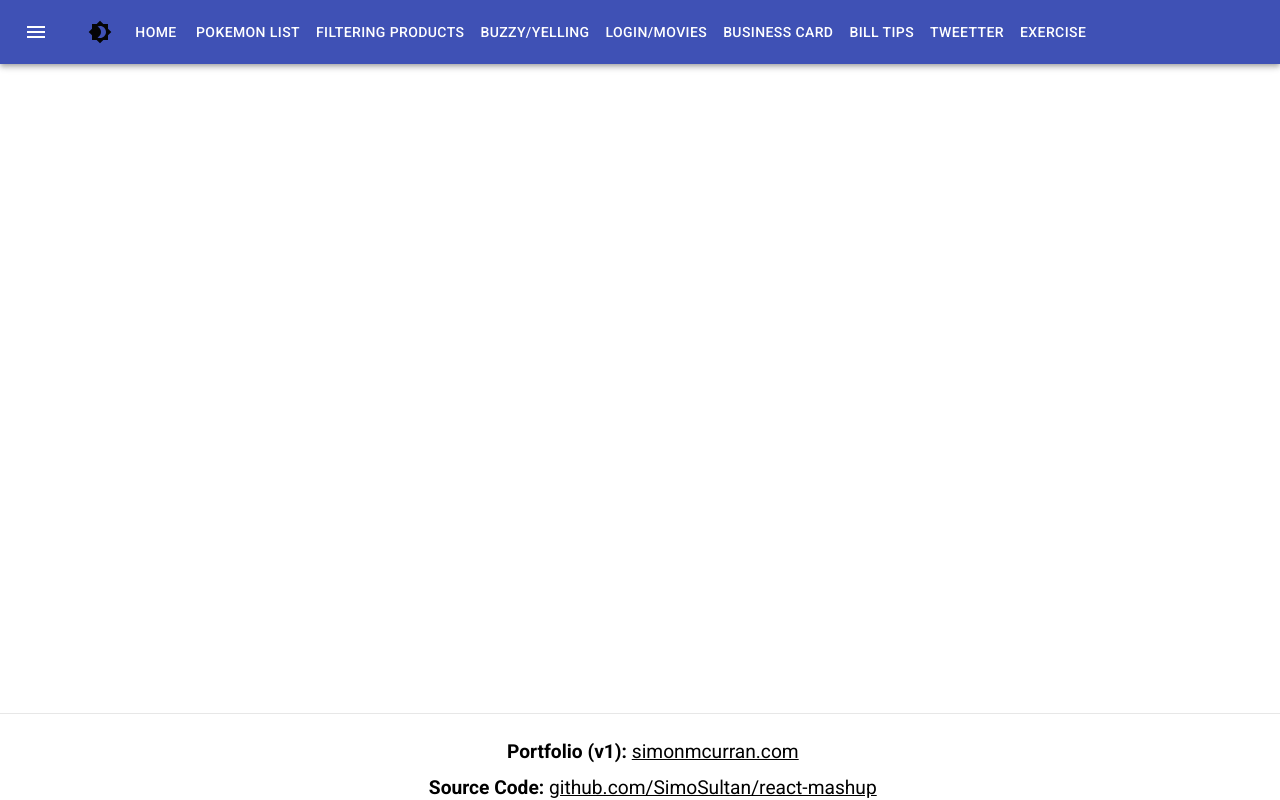
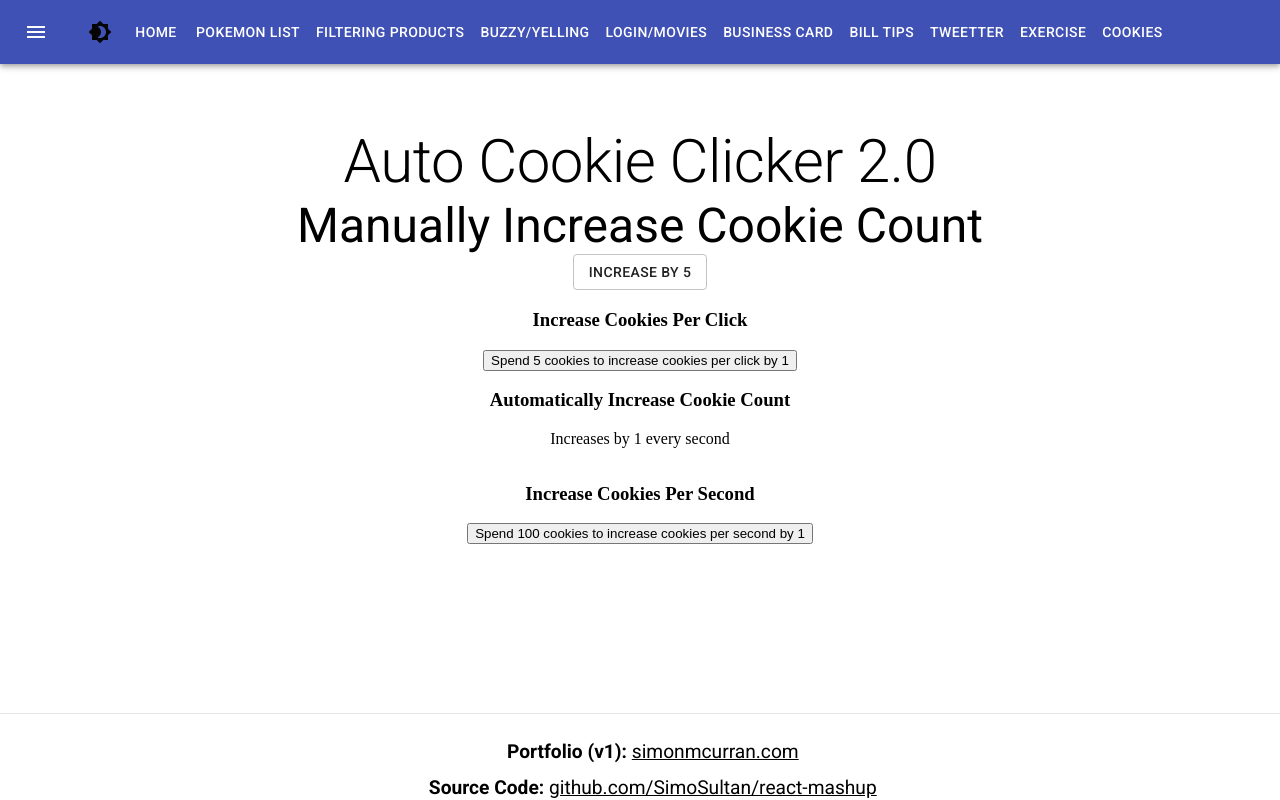
Before and after one commit to SimoSultan/react-mashup, a React (Create React App) app: page /cookies in a window 1280 px wide. Shown: the top 800 px of the page. Built offline with nearby package versions, Linux system fonts and the light colour scheme.

Commit message:
started cookie clicker 2.0

```diff
--- a/src/App.js
+++ b/src/App.js
@@ -13,6 +13,7 @@ import {
     BillTip,
     Tweetter,
     ExerciseTracker,
+    CookieClicker,
 } from "./components/export";
 
 import { BrowserRouter as Router, Route, Switch } from "react-router-dom";
@@ -37,6 +38,7 @@ function App() {
                 <Route path="/bill" component={BillTip} />
                 <Route path="/tweetter" component={Tweetter} />
                 <Route path="/exercise" component={ExerciseTracker} />
+                <Route path="/cookies" component={CookieClicker} />
             </Switch>
             <Footer />
         </Router>
--- a/src/components/Navigation.js
+++ b/src/components/Navigation.js
@@ -70,6 +70,9 @@ function Navigation( { location } ) {
           <Button color="inherit" className={`${location.pathname === "/exercise" ? "active" : ""}`}>
             <Link className={classes.link} to="/exercise">Exercise</Link>
           </Button>
+          <Button color="inherit" className={`${location.pathname === "/cookies" ? "active" : ""}`}>
+            <Link className={classes.link} to="/cookies">Cookies</Link>
+          </Button>
         </Toolbar>
       </AppBar>
     </div>
--- /dev/null
+++ b/src/components/cookie/CookieClicker.js
@@ -0,0 +1,35 @@
+import React from 'react'
+import CookieCount from './CookieCount'
+import CookiesPerClick from './CookiesPerClick'
+import CookiesPerSecond from './CookiesPerSecond'
+import CookieClickerContext from './CookieClickerContext'
+
+import
+{
+    Container,
+    Grid,
+    Typography,
+} from '@material-ui/core';
+
+
+function CookieClicker() {
+
+    return (
+
+        <CookieClickerContext>
+
+            <Container style={{textAlign: 'center'}}>
+                <Typography variant="h2" style={{ marginTop: '5%'}}>Auto Cookie Clicker 2.0</Typography>
+
+                <Grid container direction="column" alignItems="center" justify="center">
+                    <CookieCount />
+                    <CookiesPerClick />
+                    <CookiesPerSecond />
+                </Grid>
+            </Container>
+
+        </CookieClickerContext>
+    )
+}
+
+export default CookieClicker
--- /dev/null
+++ b/src/components/cookie/CookieClickerContext.js
@@ -0,0 +1,28 @@
+import React, { createContext, useContext, useReducer } from 'react'
+import stateReducerCookie from './CookieClickerContext'
+
+const CookieContext = createContext()
+
+export function useCookieContext() {
+    return useContext(CookieContext)
+}
+
+function CookieClickerContext( { children } ) {
+
+    // initial state for state reducer
+    const initialState = {
+        count: 0,
+        cookiesPerClick: 1,
+        cookiesPerSecond: 1,
+    }
+
+    const [state, dispatch] = useReducer(stateReducerCookie, initialState)
+
+    return (
+        <CookieContext.Provider value={{state, dispatch}}>
+            { children }
+        </CookieContext.Provider>
+    )
+}
+
+export default CookieClickerContext
--- /dev/null
+++ b/src/components/cookie/CookieCount.js
@@ -0,0 +1,22 @@
+import React from 'react'
+
+import
+{
+    Container,
+    Button,
+    Typography,
+} from '@material-ui/core';
+
+
+function CookieCount() {
+    return (
+        <>
+            <div>
+                <Typography variant="h3">Manually Increase Cookie Count</Typography>
+                <Button variant="outlined">Increase by 5</Button>
+            </div>
+        </>
+    )
+}
+
+export default CookieCount
--- /dev/null
+++ b/src/components/cookie/CookiesPerClick.js
@@ -0,0 +1,16 @@
+import React from 'react'
+
+function CookiePerClick() {
+    return (
+        <>
+            <div>
+                <h3>
+                    Increase Cookies Per Click
+                </h3>
+                <button>Spend 5 cookies to increase cookies per click by 1</button>
+            </div>
+        </>
+    )
+}
+
+export default CookiePerClick
--- /dev/null
+++ b/src/components/cookie/CookiesPerSecond.js
@@ -0,0 +1,18 @@
+import React from 'react'
+
+function CookiePerSecond() {
+    return (
+        <>
+            <div>
+                <h3>Automatically Increase Cookie Count</h3>
+                <p>Increases by 1 every second</p>
+            </div>
+            <div>
+                <h3>Increase Cookies Per Second</h3>
+                <button>Spend 100 cookies to increase cookies per second by 1</button>
+            </div>
+        </>
+    )
+}
+
+export default CookiePerSecond
--- a/src/components/exercise/ListExercise.js
+++ b/src/components/exercise/ListExercise.js
@@ -1,5 +1,5 @@
 import React from 'react'
-import {Button, Grid, Container, Typography} from '@material-ui/core'
+import {Button, Grid, Typography} from '@material-ui/core'
 import { useExerciseContext } from './ExerciseTrackerContext'
 import { ACTIONS } from '../../config/stateReducer'
 
--- a/src/components/export.js
+++ b/src/components/export.js
@@ -10,3 +10,4 @@ export { default as BusinessCard } from "./loginMovies/businessCard/BusinessCard
 export { default as BillTip } from "./billTips/BillTip";
 export { default as Tweetter } from "./tweetter/Tweetter";
 export { default as ExerciseTracker } from "./exercise/ExerciseTracker";
+export { default as CookieClicker } from "./cookie/CookieClicker";
```
Also changed, not shown: src/components/cookie/stateReducerCookie.js (added, +50 -0 lines).
